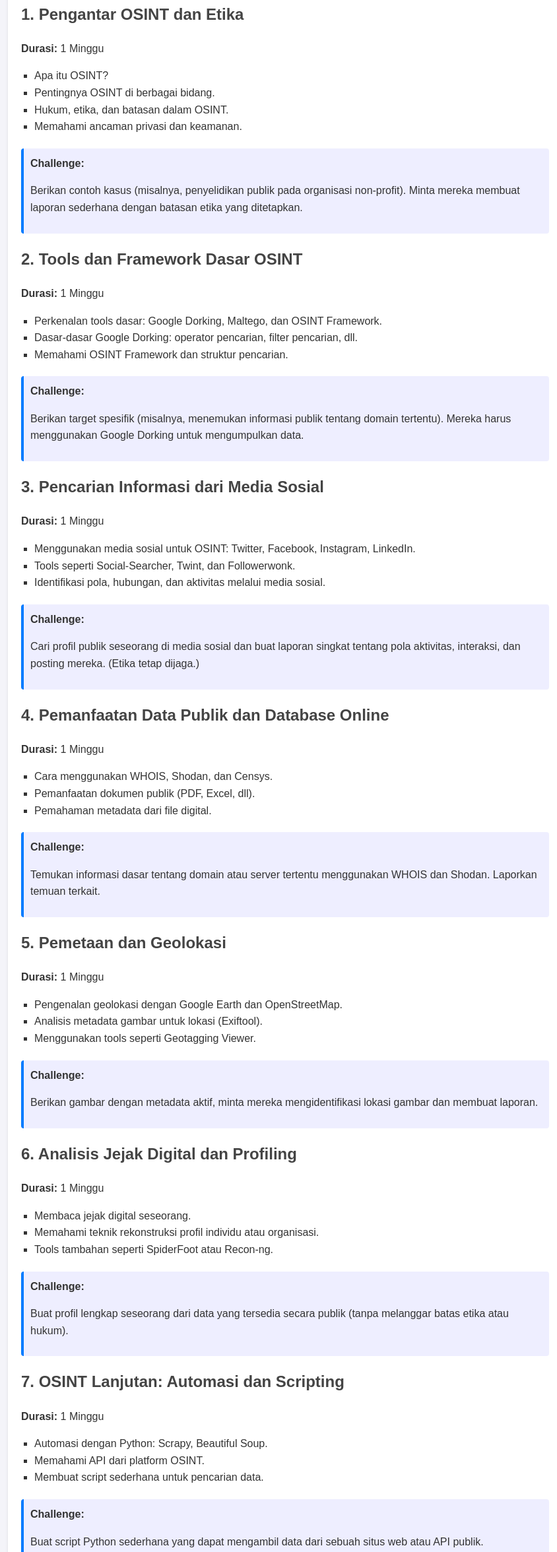
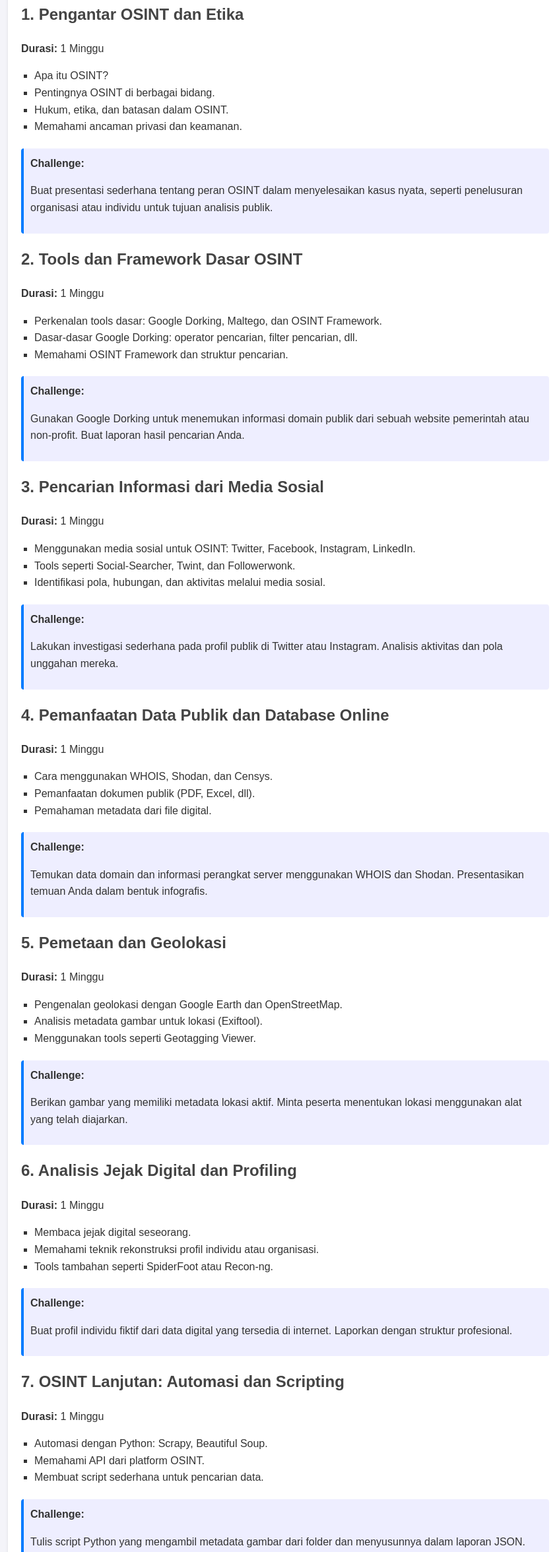
Before and after one commit to williamlaurent/williamlaurent.github.io, a plain HTML site: page osint/index.html in a window 1280 px wide. Shown: the part 225-2577 px from the top of the page at 66% size, without its empty margins (208-1052 px from the left). Drawn offline with Linux system fonts and the light colour scheme.

Commit message:
Update index.html

```diff
--- a/osint/index.html
+++ b/osint/index.html
@@ -69,7 +69,7 @@
             </ul>
             <div class="challenge">
                 <strong>Challenge:</strong>
-                <p>Berikan contoh kasus (misalnya, penyelidikan publik pada organisasi non-profit). Minta mereka membuat laporan sederhana dengan batasan etika yang ditetapkan.</p>
+                <p>Buat presentasi sederhana tentang peran OSINT dalam menyelesaikan kasus nyata, seperti penelusuran organisasi atau individu untuk tujuan analisis publik.</p>
             </div>
         </section>
 
@@ -83,7 +83,7 @@
             </ul>
             <div class="challenge">
                 <strong>Challenge:</strong>
-                <p>Berikan target spesifik (misalnya, menemukan informasi publik tentang domain tertentu). Mereka harus menggunakan Google Dorking untuk mengumpulkan data.</p>
+                <p>Gunakan Google Dorking untuk menemukan informasi domain publik dari sebuah website pemerintah atau non-profit. Buat laporan hasil pencarian Anda.</p>
             </div>
         </section>
 
@@ -97,7 +97,7 @@
             </ul>
             <div class="challenge">
                 <strong>Challenge:</strong>
-                <p>Cari profil publik seseorang di media sosial dan buat laporan singkat tentang pola aktivitas, interaksi, dan posting mereka. (Etika tetap dijaga.)</p>
+                <p>Lakukan investigasi sederhana pada profil publik di Twitter atau Instagram. Analisis aktivitas dan pola unggahan mereka.</p>
             </div>
         </section>
 
@@ -111,7 +111,7 @@
             </ul>
             <div class="challenge">
                 <strong>Challenge:</strong>
-                <p>Temukan informasi dasar tentang domain atau server tertentu menggunakan WHOIS dan Shodan. Laporkan temuan terkait.</p>
+                <p>Temukan data domain dan informasi perangkat server menggunakan WHOIS dan Shodan. Presentasikan temuan Anda dalam bentuk infografis.</p>
             </div>
         </section>
 
@@ -125,7 +125,7 @@
             </ul>
             <div class="challenge">
                 <strong>Challenge:</strong>
-                <p>Berikan gambar dengan metadata aktif, minta mereka mengidentifikasi lokasi gambar dan membuat laporan.</p>
+                <p>Berikan gambar yang memiliki metadata lokasi aktif. Minta peserta menentukan lokasi menggunakan alat yang telah diajarkan.</p>
             </div>
         </section>
 
@@ -139,7 +139,7 @@
             </ul>
             <div class="challenge">
                 <strong>Challenge:</strong>
-                <p>Buat profil lengkap seseorang dari data yang tersedia secara publik (tanpa melanggar batas etika atau hukum).</p>
+                <p>Buat profil individu fiktif dari data digital yang tersedia di internet. Laporkan dengan struktur profesional.</p>
             </div>
         </section>
 
@@ -153,7 +153,7 @@
             </ul>
             <div class="challenge">
                 <strong>Challenge:</strong>
-                <p>Buat script Python sederhana yang dapat mengambil data dari sebuah situs web atau API publik.</p>
+                <p>Tulis script Python yang mengambil metadata gambar dari folder dan menyusunnya dalam laporan JSON.</p>
             </div>
         </section>
 
@@ -167,7 +167,7 @@
             </ul>
             <div class="challenge">
                 <strong>Challenge:</strong>
-                <p>Pilih salah satu studi kasus (misalnya, investigasi domain, organisasi, atau media sosial), lalu buat laporan akhir yang mencakup semua langkah OSINT yang telah dipelajari.</p>
+                <p>Pilih salah satu studi kasus yang diberikan, lakukan penyelidikan lengkap, dan susun laporan akhir dengan semua temuan.</p>
             </div>
         </section>
     </div>
```
